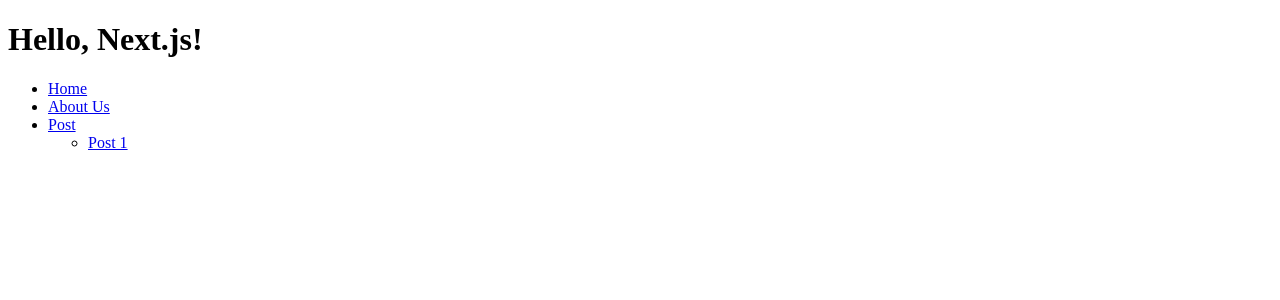
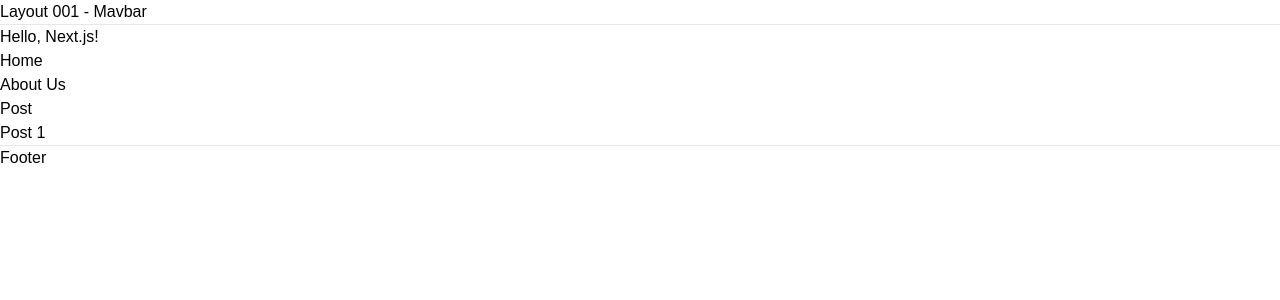
Before and after one commit to jeanbarcellos/project-101.frontend-nextjs, a Next.js app: page / in a window 1280 px wide. Shown: the top 300 px of the page. Built offline with nearby package versions, Linux system fonts and the light colour scheme.

Commit message:
Reorganização

```diff
--- /dev/null
+++ b/src/layout/Layout001.js
@@ -0,0 +1,11 @@
+export default function Layout001({ children }) {
+  return (
+    <>
+      <div className="mb-10">Layout 001 - Mavbar</div>
+      <hr />
+      <main>{children}</main>
+      <hr />
+      <div className="text-green-600">Footer</div>
+    </>
+  )
+}
--- a/pages/_app.tsx
+++ b/src/pages/_app.tsx
@@ -1,7 +1,14 @@
 import type { AppProps } from 'next/app'
+import Layout from '../layout/Layout001'
+import "../styles/globals.css";
+
 
 // Next.js usa o Appcomponente para inicializar páginas
 // definir o layout global
 export default function App({ Component, pageProps }: AppProps) {
-  return <Component {...pageProps} />
+  return (
+    <Layout>
+      <Component {...pageProps} />
+    </Layout>
+  )
 }
--- a/pages/index.tsx
+++ b/src/pages/index.tsx
@@ -4,7 +4,7 @@ import Link from "next/link";
 export default function Home() {
   return (
     <>
-      <h1>Hello, Next.js!</h1>
+      <h1 className="mb-15">Hello, Next.js!</h1>
       <ul>
         <li>
           <Link href="/">Home</Link>
--- /dev/null
+++ b/src/styles/globals.css
@@ -0,0 +1,21 @@
+@tailwind base;
+@tailwind components;
+@tailwind utilities;
+
+:root {
+  /*--background: #ffffff;
+  --foreground: #171717;*/
+}
+
+@media (prefers-color-scheme: dark) {
+  :root {
+    /*--background: #0a0a0a;
+    --foreground: #ededed;*/
+  }
+}
+
+body {
+  color: var(--foreground);
+  background: var(--background);
+  font-family: Arial, Helvetica, sans-serif;
+}
```
Also changed, not shown: src/layout/Layout002.js (added, +11 -0 lines), src/pages/_document.tsx (renamed from pages/_document.tsx), src/pages/about/all.tsx (renamed from pages/about/all.tsx), src/pages/about/index.tsx (renamed from pages/about/index.tsx), src/pages/post/[id].js (renamed from pages/post/[id].js), src/pages/post/index.tsx (renamed from pages/post/index.tsx).
